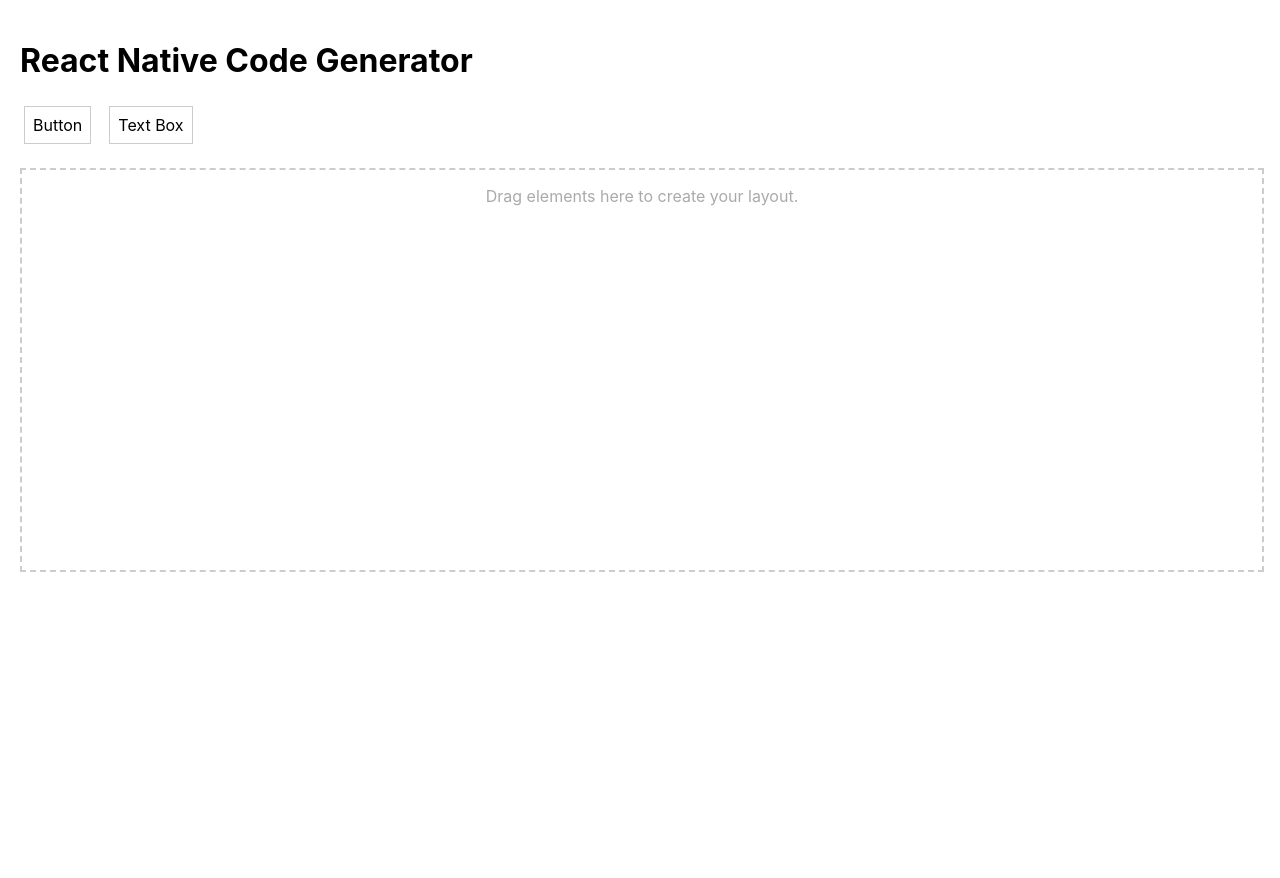
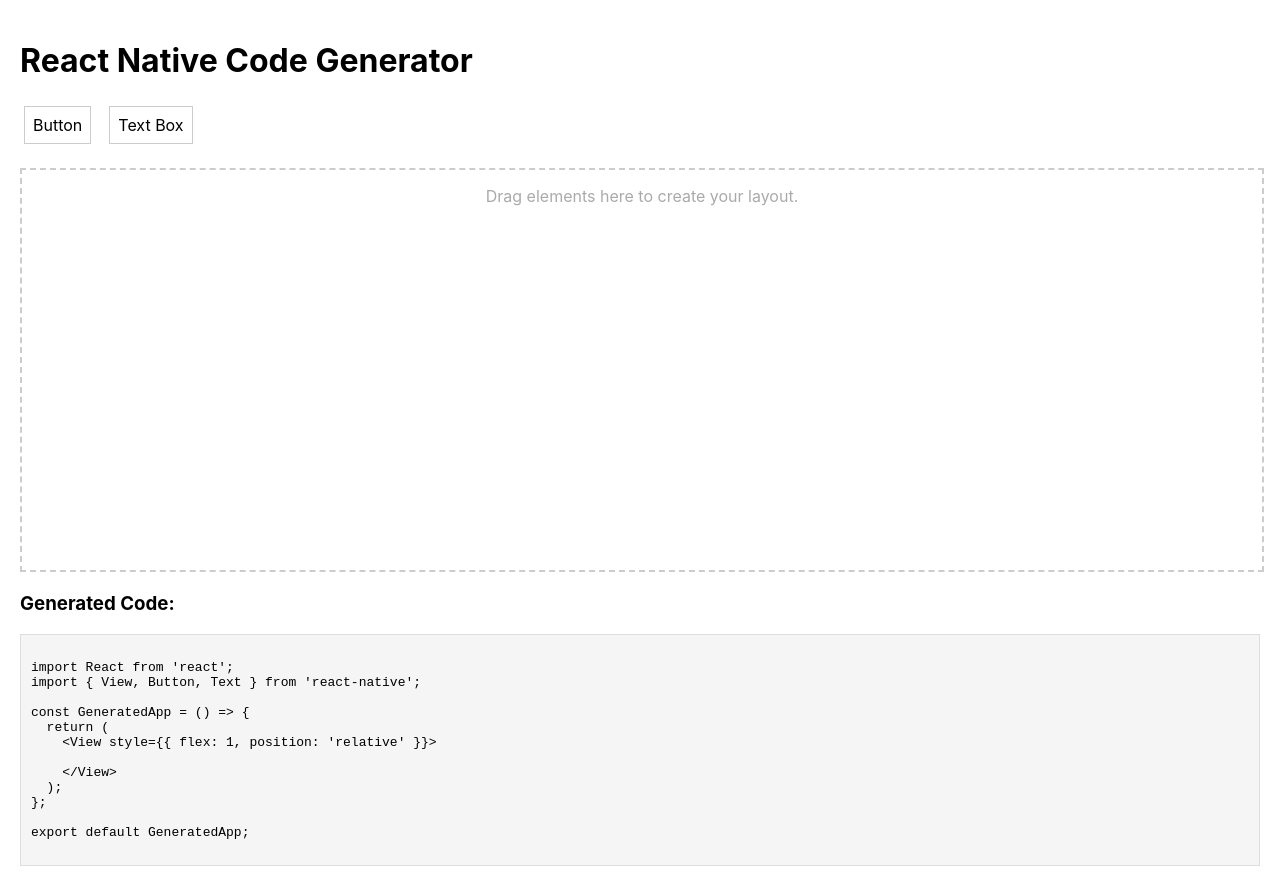
Before and after one commit to oneananda/react-native-code-generator, a React (Create React App) app: page / in a window 1280 px wide. Shown: the top 878 px of the page. Before the commit the page ends 800 px from the top, so only its background shows below. Built offline with nearby package versions, Linux system fonts and the light colour scheme.

Commit message:
Generating dynamic code

```diff
--- a/src/App.js
+++ b/src/App.js
@@ -12,19 +12,17 @@ const App = () => {
       .getBoundingClientRect();
 
     setDroppedItems((prev) => {
-      // Check if the item is already present by matching its ID
       const isExisting = prev.some((existingItem) => existingItem.id === item.id);
 
       if (isExisting) {
-        return prev; // Do not add duplicates
+        return prev;
       }
 
-      // Add new item with a unique ID
       return [
         ...prev,
         {
           ...item,
-          id: item.id || uuidv4(), // Generate a unique ID if it doesn't exist
+          id: item.id || uuidv4(),
           top: offset.y - canvasRect.top,
           left: offset.x - canvasRect.left,
           style: {},
@@ -37,10 +35,36 @@ const App = () => {
     setDroppedItems((prev) =>
       prev.map((item) =>
         item.id === id
-          ? { ...item, left: Math.max(0, left), top: Math.max(0, top) } // Update position only for the matching ID
+          ? { ...item, left: Math.max(0, left), top: Math.max(0, top) }
           : item
       )
     );
+  };
+
+  const generateCode = () => {
+    const components = droppedItems.map((item) => {
+      if (item.name === 'Button') {
+        return `<Button title="Click Me" onPress={() => alert('Button Clicked!')} style={{ position: 'absolute', top: ${item.top}, left: ${item.left} }} />`;
+      } else if (item.name === 'Text Box') {
+        return `<Text style={{ position: 'absolute', top: ${item.top}, left: ${item.left} }}>Sample Text</Text>`;
+      }
+      return null;
+    });
+
+    return `
+import React from 'react';
+import { View, Button, Text } from 'react-native';
+
+const GeneratedApp = () => {
+  return (
+    <View style={{ flex: 1, position: 'relative' }}>
+      ${components.join('\n')}
+    </View>
+  );
+};
+
+export default GeneratedApp;
+    `;
   };
 
   return (
@@ -55,6 +79,19 @@ const App = () => {
         onDrop={handleDrop}
         updateItemPosition={updateItemPosition}
       />
+      <div style={{ marginTop: '20px' }}>
+        <h3>Generated Code:</h3>
+        <pre
+          style={{
+            background: '#f5f5f5',
+            padding: '10px',
+            border: '1px solid #ddd',
+            overflowX: 'auto',
+          }}
+        >
+          {generateCode()}
+        </pre>
+      </div>
     </div>
   );
 };
```
